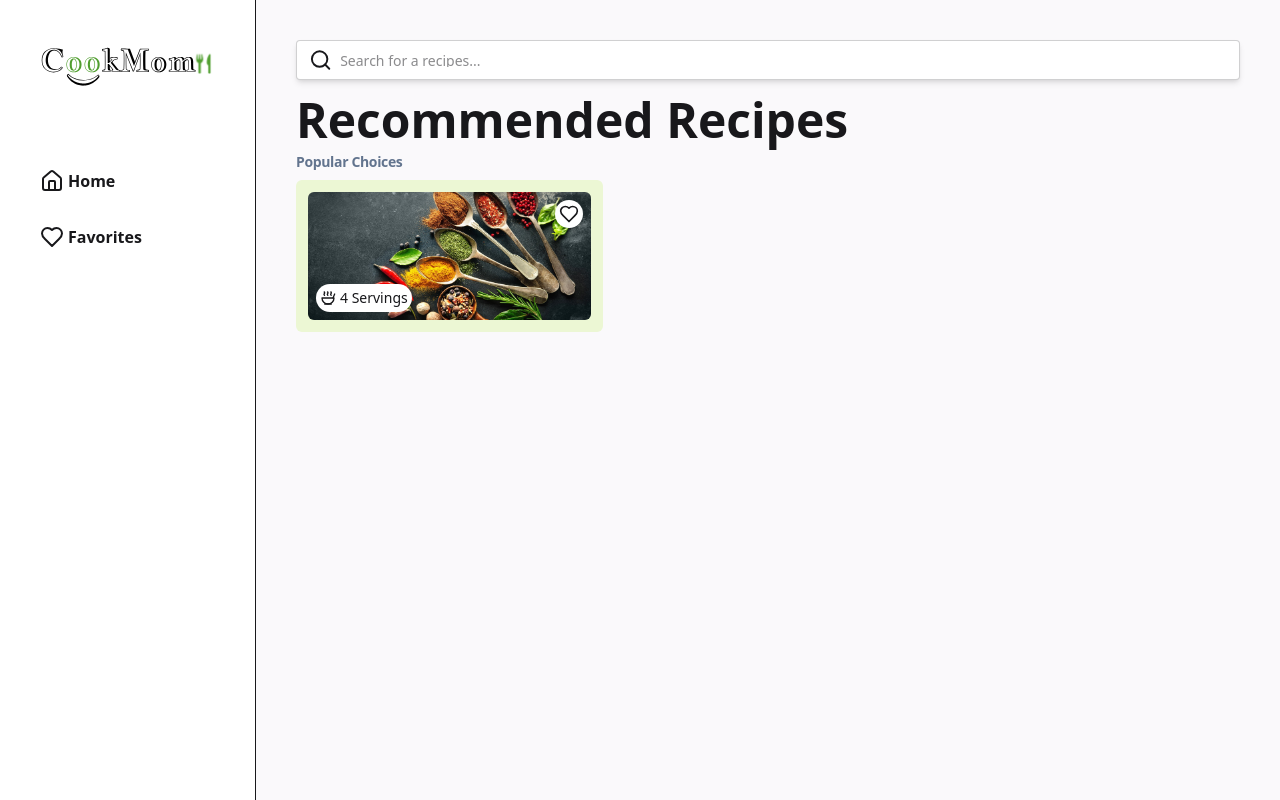
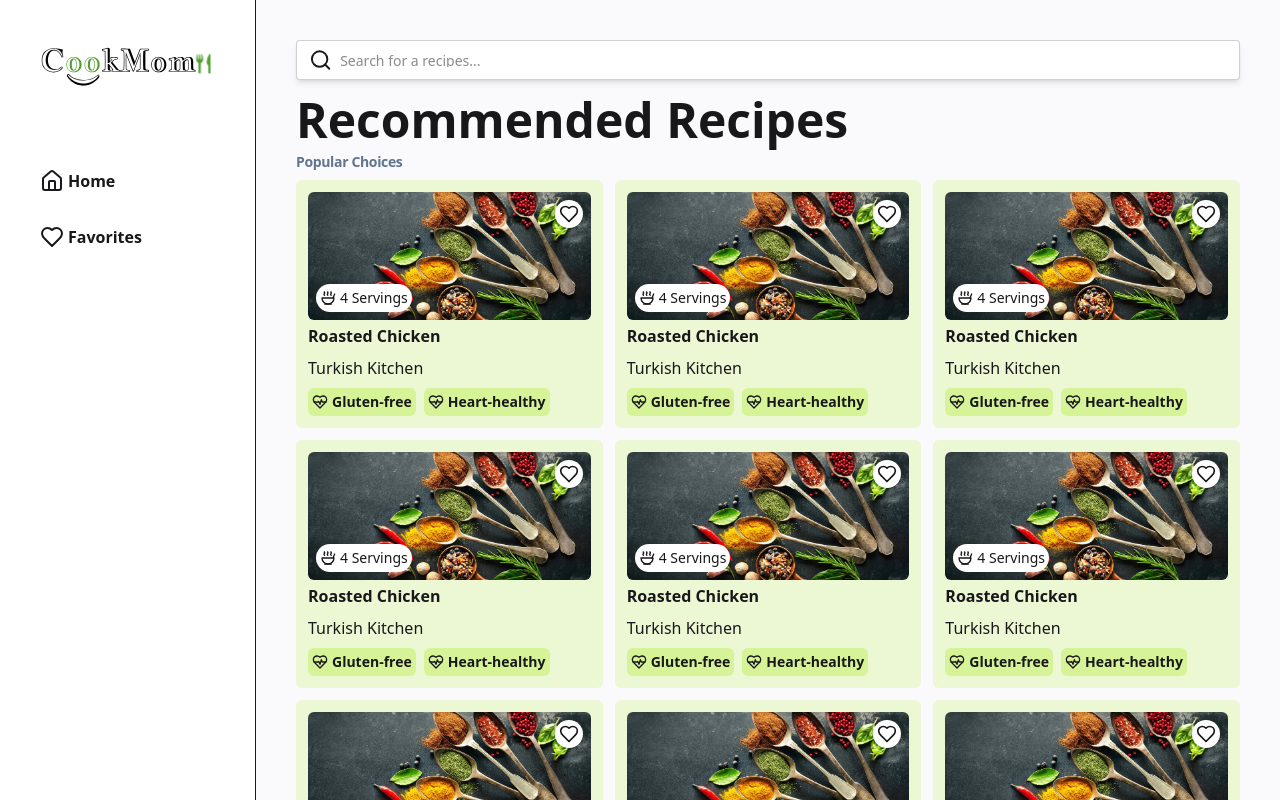
Before and after one commit to puruj/Chef-Click-Web, a React (Vite) app: page / in a window 1280 px wide. Shown: the top 800 px of the page. Built offline with nearby package versions, Linux system fonts and the light colour scheme.

Commit message:
Recipe Card component is functional

```diff
--- /dev/null
+++ b/src/components/RecipeCard.jsx
@@ -0,0 +1,35 @@
+import { Heart, HeartPulse, Search, Soup } from 'lucide-react'
+import React from 'react'
+
+const RecipeCard = () => {
+  return (
+    <div className='flex flex-col rounded-md bg-[#ecf7d4] overflow-hidden p-3 relative'>
+    {/* recipe youtube video link */}
+    <a href='#' className='relative h-32'>
+    <img src='/1.jpg' alt='recipe img' className='rounded-md w-full h-full object-cover cursor-pointer'/>
+    <div className='absolute bottom-2 left-2 bg-white rounded-full p-1 cursor-pointer flex items-center gap-1 text-sm'>
+      <Soup size={16}/> 4 Servings
+    </div>
+    <div className='absolute top-2 right-2 bg-white rounded-full p-1 cursor-pointer'>
+      <Heart size={20} className='hover:fill-red-500 hover:text-red-500'/>
+    </div>
+    </a>
+    <div className='flex mt-1'>
+      <p className='font-bold traciking-wide'>Roasted Chicken</p>
+    </div>
+    <p className='my-2'>Turkish Kitchen</p>
+    <div className='flex gap-2 mt-auto'>
+      <div className='flex gap-1 bg-[#d6f497] items-center p-1 rounded-md'>
+        <HeartPulse size={16}/>
+        <span className='text-sm tracking-tigher font-semibold'>Gluten-free</span>
+      </div>
+      <div className='flex gap-1 bg-[#d6f497] items-center p-1 rounded-md'>
+        <HeartPulse size={16}/>
+        <span className='text-sm tracking-tigher font-semibold'>Heart-healthy</span>
+      </div>
+    </div>
+  </div>
+  )
+}
+
+export default RecipeCard
--- a/src/pages/HomePage.jsx
+++ b/src/pages/HomePage.jsx
@@ -1,5 +1,6 @@
-import { Heart, Search, Soup } from 'lucide-react'
+import { Heart, HeartPulse, Search, Soup } from 'lucide-react'
 import React from 'react'
+import RecipeCard from '../components/RecipeCard'
 
 const HomePage = () => {
   return (
@@ -19,18 +20,18 @@ const HomePage = () => {
         <p className='text-slate-500 font-semibold m1-1 my-2 text-sm tracking-tight'>Popular Choices</p>
         <div className='grid gap-3 grid-cols-1 md:grid-cols-2 lg:grid-cols-3'>
           {/* 1st recipe */}
-          <div className='flex flex-col rounded-md bg-[#ecf7d4] overflow-hidden p-3 relative'>
-            {/* recipe youtube video link */}
-            <a href='#' className='relative h-32'>
-            <img src='/1.jpg' alt='recipe img' className='rounded-md w-full h-full object-cover cursor-pointer'/>
-            <div className='absolute bottom-2 left-2 bg-white rounded-full p-1 cursor-pointer flex items-center gap-1 text-sm'>
-              <Soup size={16}/> 4 Servings
-            </div>
-            <div className='absolute top-2 right-2 bg-white rounded-full p-1 cursor-pointer'>
-              <Heart size={20} className='hover:fill-red-500 hover:text-red-500'/>
-            </div>
-            </a>
-          </div>
+         <RecipeCard />
+         <RecipeCard />
+         <RecipeCard />
+         <RecipeCard />
+         <RecipeCard />
+         <RecipeCard />
+         <RecipeCard />
+         <RecipeCard />
+         <RecipeCard />
+         <RecipeCard />
+         <RecipeCard />
+         <RecipeCard />
         </div>
       </div>
     </div>
```
